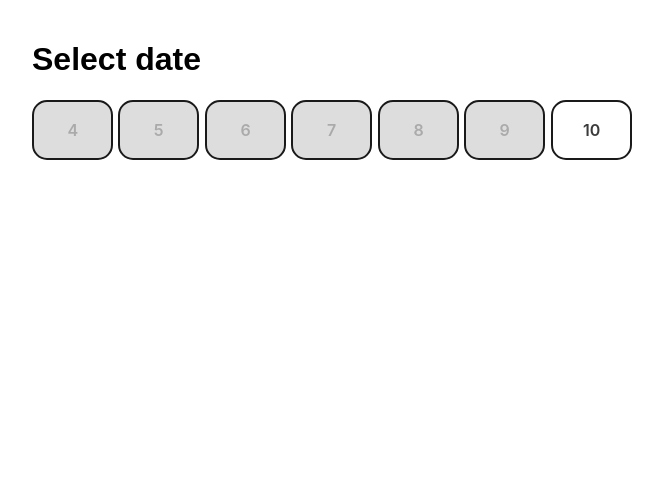
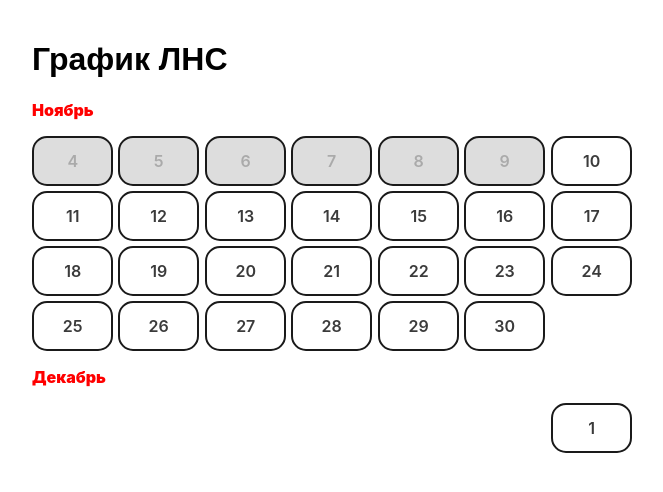
Before and after one commit to b-gleb/my-react-app, a React (Create React App) app: page / in a window 1280 px wide. Shown: the top 492 px of the page, without its empty margins (308-971 px from the left). Built offline with nearby package versions, Linux system fonts and the light colour scheme.

Commit message:
Impove calendar generation

```diff
--- a/src/App.css
+++ b/src/App.css
@@ -1,5 +1,3 @@
-/* App.css */
-
 body.light {
   background-color: #ffffff;
   color: #000000;
@@ -57,8 +55,8 @@ body.dark {
   font-weight: 600;
   line-height: normal;
   margin: 0;
-  min-height: 60px;
-  min-width: 30;
+  min-height: 50px;
+  min-width: 30px;
   outline: none;
   text-align: center;
   text-decoration: none;
@@ -68,11 +66,6 @@ body.dark {
   touch-action: manipulation;
   width: 100%;
   will-change: transform;
-}
-
-.day-button.today {
-  background-color: #0088cc;
-  color: white;
 }
 
 .day-button.disabled {
@@ -97,3 +90,9 @@ body.dark {
   color: white;
   font-size: 16px;
 }
+
+.month-label {
+  color: red;
+  font-weight: 900;
+  font-family: Roobert,-apple-system,BlinkMacSystemFont,"Segoe UI",Helvetica,Arial,sans-serif,"Apple Color Emoji","Segoe UI Emoji","Segoe UI Symbol";
+}
--- a/src/App.js
+++ b/src/App.js
@@ -1,31 +1,58 @@
 import React, { useEffect } from 'react';
 import './App.css';
 
-const currentDate = new Date();
+function DayButton({ date }) {
+  const today = new Date();
 
-function DayButton({ date }){
   return (
-    <button className={date > currentDate ? 'day-button' : 'day-button disabled'}>{date.getDate()}</button>
-  )
+    <button
+      className={date > today ? 'day-button' : 'day-button disabled'}
+      onClick={
+        date > today
+        ? () => alert("You selected " + date.toDateString())
+        : null
+      }
+      style={
+        date.getDate() === 1
+        ? {gridColumnStart: (date.getDay() + 6) % 7 + 1}
+        : {}
+      }
+    >
+      {date.getDate()}
+    </button>
+  );
 }
 
-function getCurrentWeekDates(today = new Date()) {
-  // Create a copy of today's date to avoid modifying the original date
-  const startOfWeek = new Date(today);
 
-  // Adjust start of week to the most recent Monday
-  const dayOfWeek = today.getDay(); // Sunday - Saturday : 0 - 6
-  const diffToMonday = dayOfWeek === 0 ? -6 : 1 - dayOfWeek;
-  startOfWeek.setDate(today.getDate() + diffToMonday);
+function getCalendarDates() {
+  const today = new Date();
+  const monthNames = [
+        "Январь", "Февраль", "Март", "Апрель", "Май", "Июнь",
+        "Июль", "Август", "Сентябрь", "Октябрь", "Ноябрь", "Декабрь"
+    ];
 
-  // Generate array of all dates in this week
-  const weekDates = Array.from({ length: 7 }, (_, i) => {
-      const date = new Date(startOfWeek);
-      date.setDate(startOfWeek.getDate() + i);
-      return date;
+  const startDate = new Date(today);
+  startDate.setDate(today.getDate() - (today.getDay() + 6) % 7);
+
+  const endDate = new Date(startDate);
+  endDate.setDate(startDate.getDate() + 27);
+
+  // Create an array of dates between startDate and endDate
+  const dates = Array.from({ length: (endDate - startDate) / (1000 * 60 * 60 * 24) + 1 }, (_, i) => {
+    const date = new Date(startDate);
+    date.setDate(startDate.getDate() + i);
+    return date;
   });
 
-  return weekDates;
+  // Group the dates by month using reduce
+  const monthDates = dates.reduce((acc, date) => {
+    const monthName = monthNames[date.getMonth()];
+    acc[monthName] = acc[monthName] || [];
+    acc[monthName].push(date);
+    return acc;
+  }, {});
+
+  return monthDates;
 }
 
 
@@ -41,10 +68,7 @@ function App() {
     }
 }, []); // Empty dependency array means this effect runs only once
 
-
-    const WeekDates = getCurrentWeekDates();
-
-
+    const dates = getCalendarDates();
 
     return (
         <div className="app">
@@ -52,13 +76,19 @@ function App() {
                 {dateSelected ? `Selected Date: ${dateSelected.toDateString()}` : "Select a Date"}
             </header> */}
 
-            <h1>Select date</h1>
+            <h1>График ЛНС</h1>
 
-            <div className='calendar-grid'>
-              {WeekDates.map(date =>
-                <DayButton date={date}/>
-              )}
-            </div>
+            {Object.keys(dates).map(month =>
+              <div key={month}>
+                <p className='month-label'>{month}</p>
+                <div className='calendar-grid'>
+                  {dates[month].map(day =>
+                    <DayButton date={day}/>
+                  )}
+                </div>
+              </div>
+            )}
+
 
 
         </div>
```
